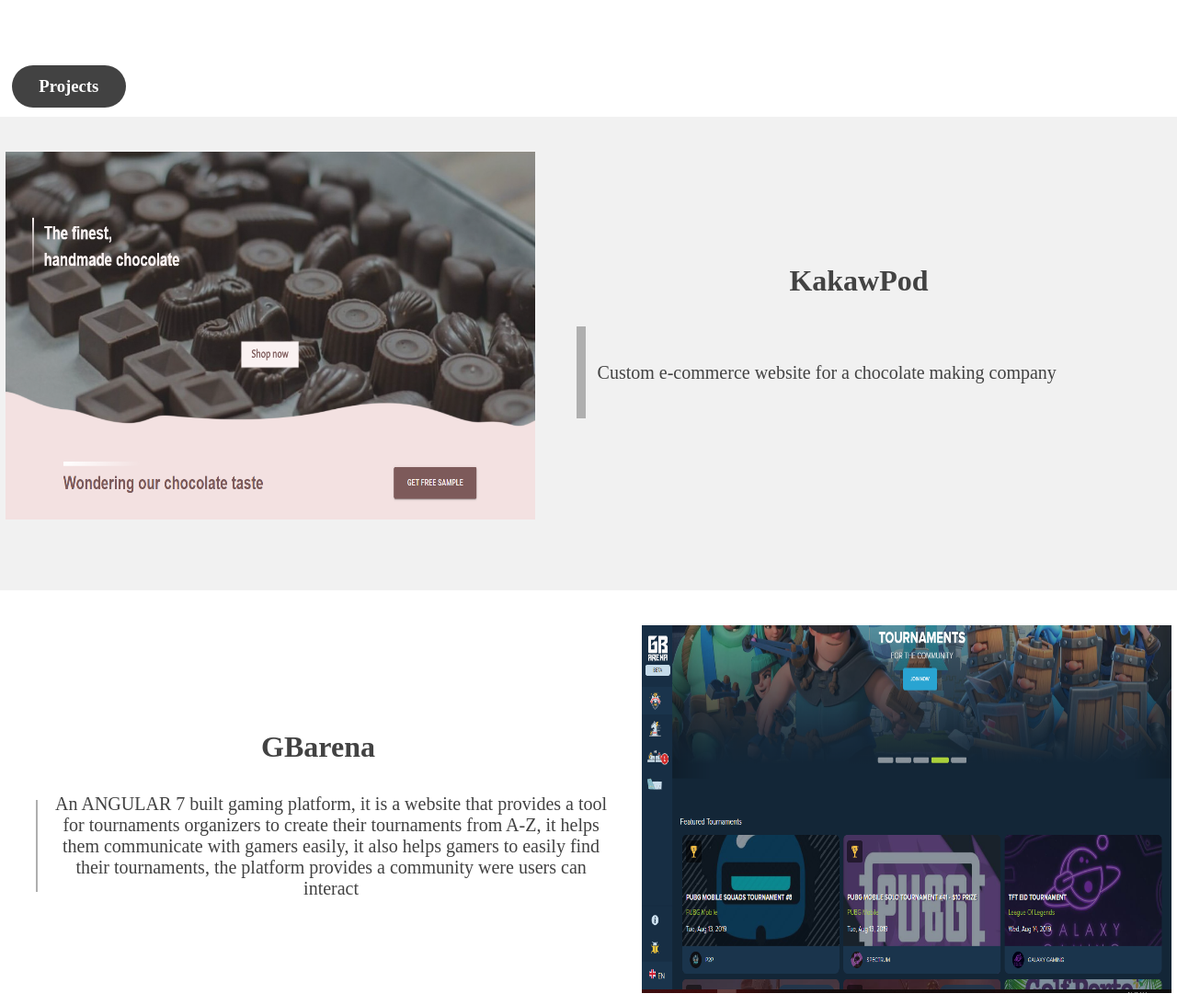
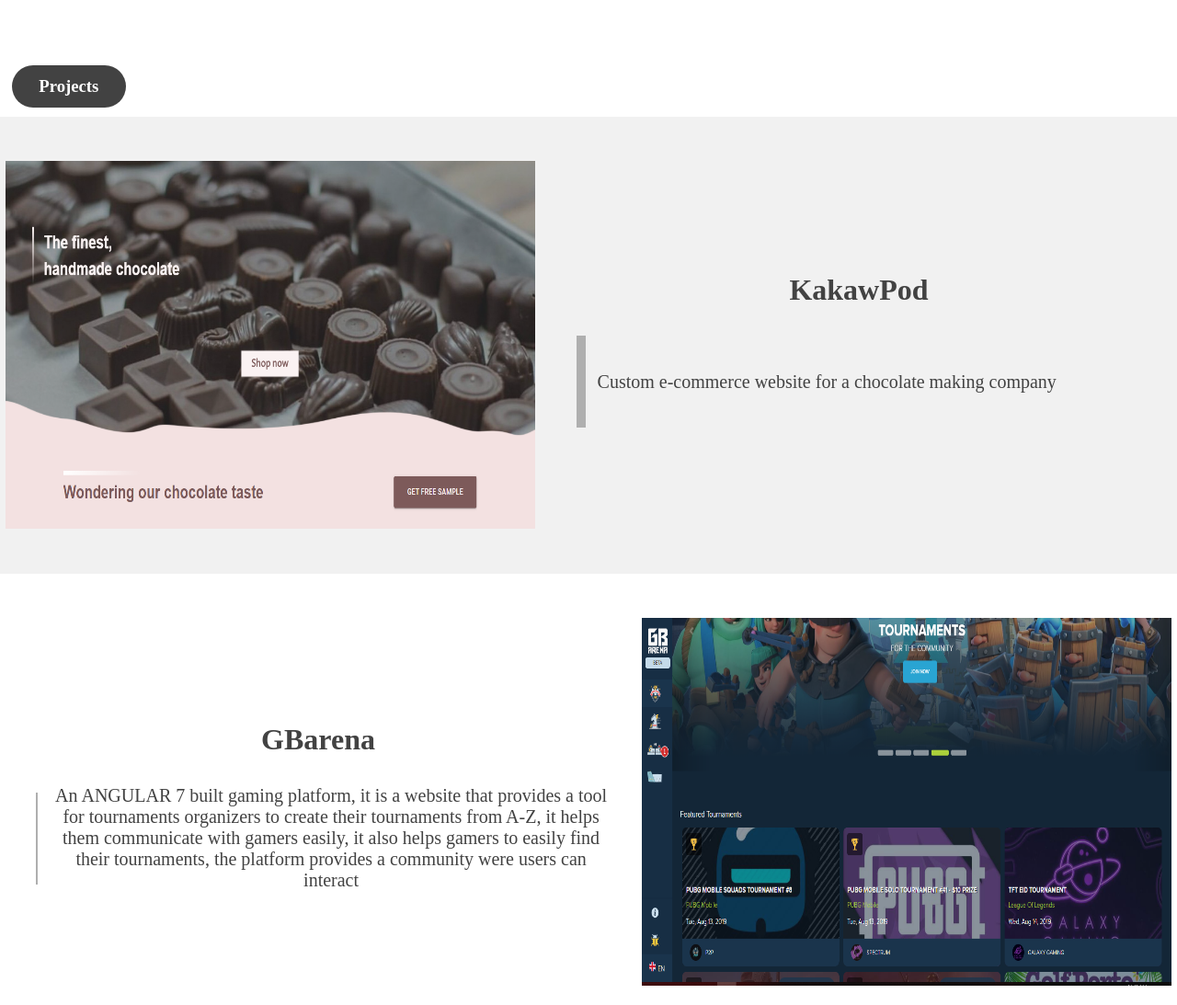
Before and after one commit to ObadaDarwish/ObadaDarwish.github.io, a website: page index.html in a window 1280 px wide. Shown: the part 1225-2318 px from the top of the page at 92% size. Drawn offline with Linux system fonts and the light colour scheme.

Commit message:
bugfix: fix project container padding

```diff
--- a/style.css
+++ b/style.css
@@ -388,7 +388,7 @@
     justify-content: space-around;
     width: 100%;
     position: relative;
-    padding-bottom: 3%;
+    padding: 10px 0;
 }
 
 .img_wrapper {
```
